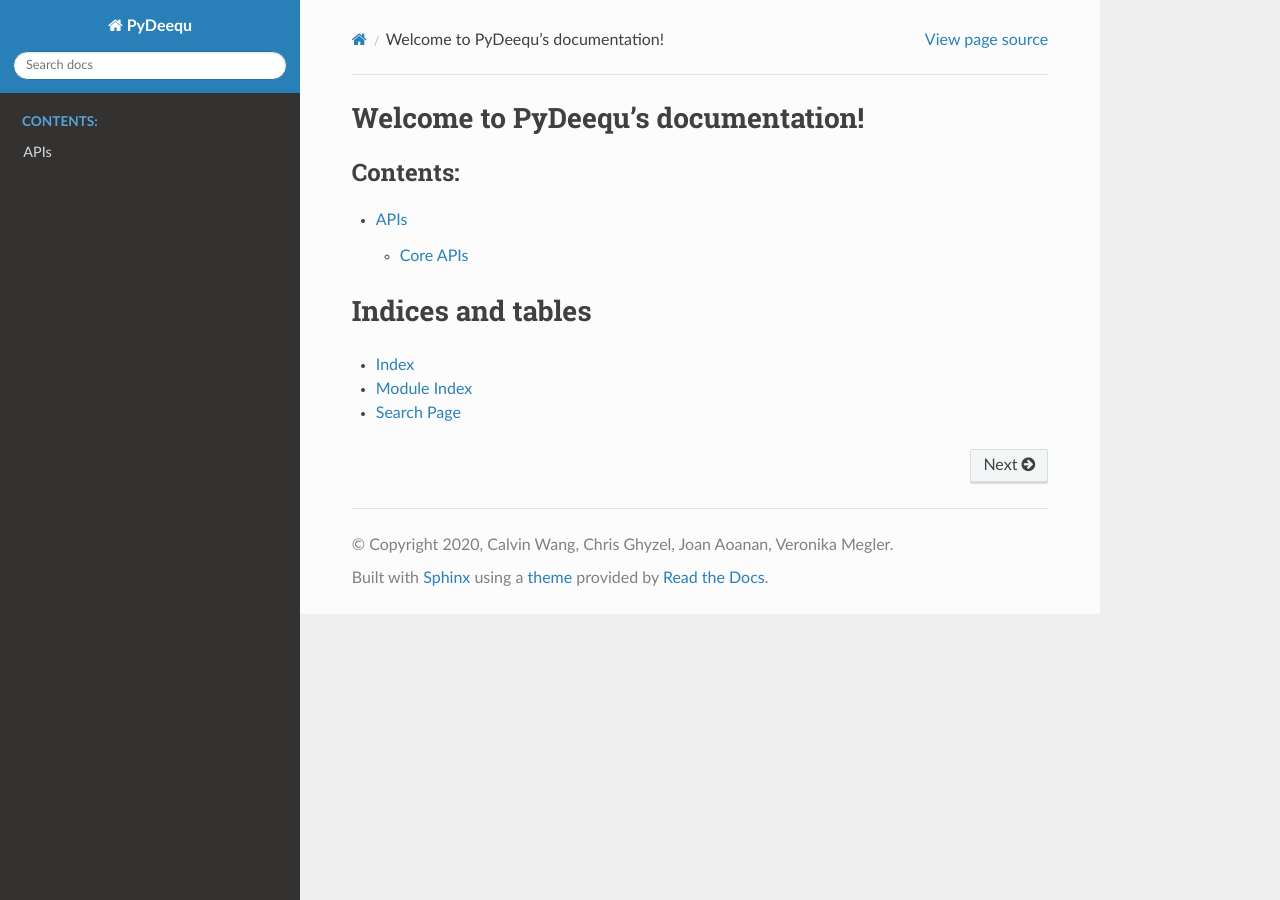
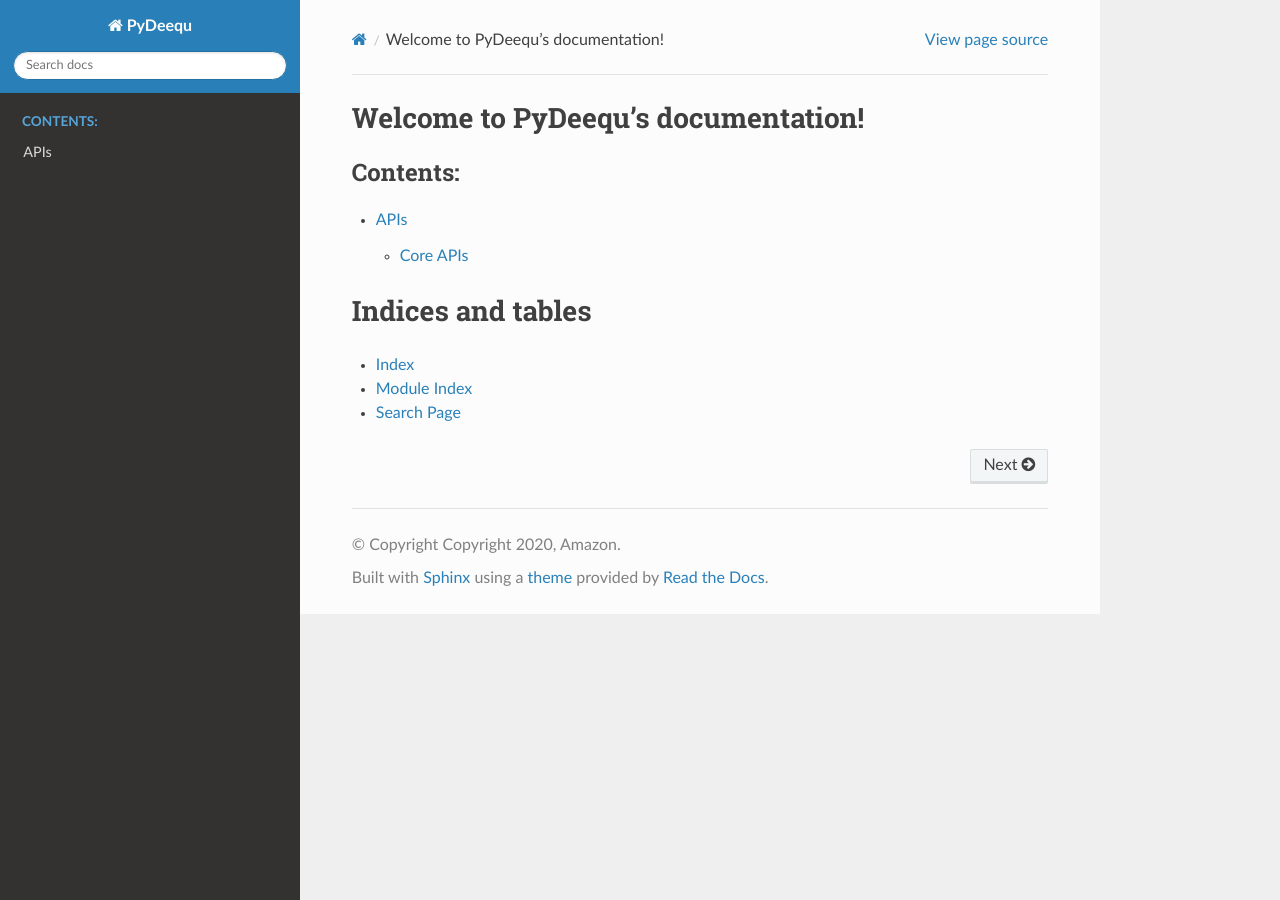
Before and after one commit to awslabs/python-deequ, a Sphinx documentation site: the page built from docs/source/index.rst, in a window 1280 px wide. Built offline with Sphinx 7.4.7 and the Read the Docs theme 2.0.0, drawn with Linux system fonts in a browser that asks for light colours.

Commit message:
Copyright correction

```diff
--- a/docs/source/conf.py
+++ b/docs/source/conf.py
@@ -19,7 +19,7 @@ sys.path.insert(0, os.path.abspath('../..'))
 # -- Project information -----------------------------------------------------
 
 project = 'PyDeequ'
-copyright = '2020, Calvin Wang, Chris Ghyzel, Joan Aoanan, Veronika Megler'
+copyright = 'Copyright 2020, Amazon'
 author = 'Calvin Wang, Chris Ghyzel, Joan Aoanan, Veronika Megler'
 
 # The full version, including alpha/beta/rc tags
```
